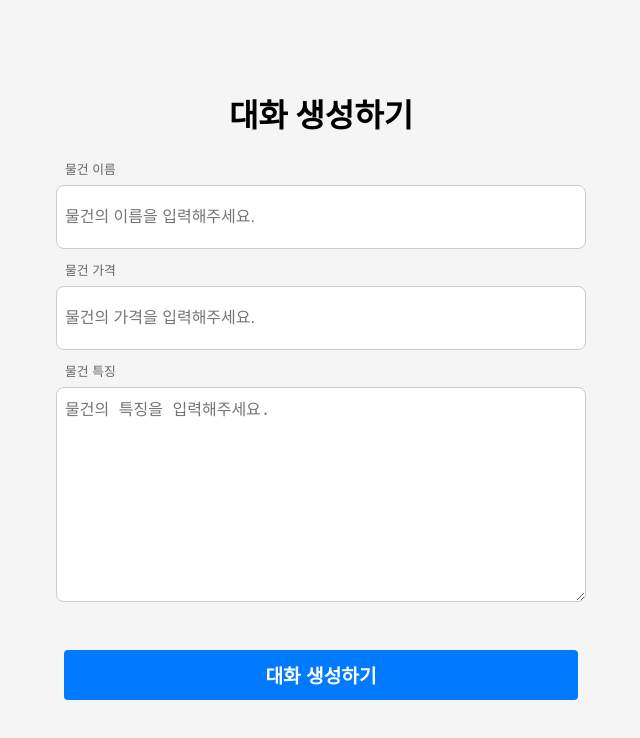
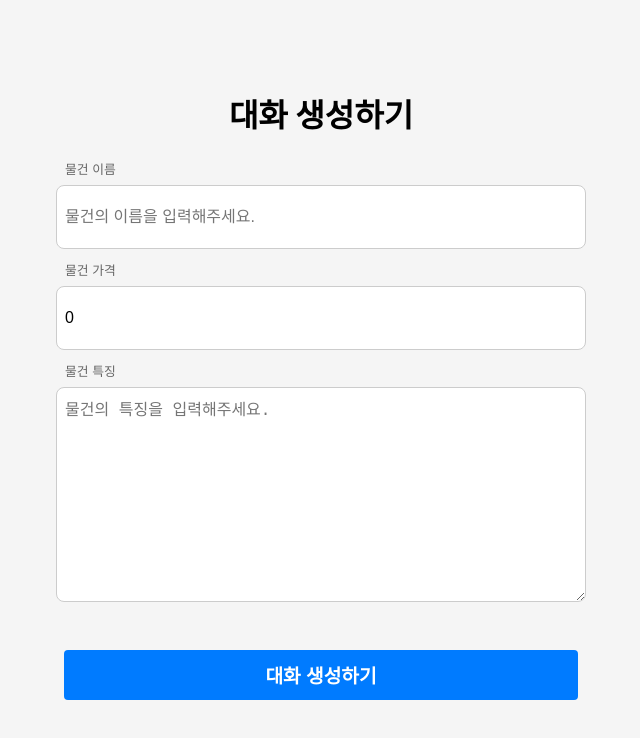
Before and after one commit to hackathonDSM2024/oppo-frontend, a React (Create React App) app: page /createChat in a window 1280 px wide. Shown: the top 738 px of the page, without its empty margins (319-959 px from the left). Built offline with nearby package versions, Linux system fonts and the light colour scheme.

Commit message:
feat :: 대화 생성하기 API 연동

```diff
--- a/src/pages/CreateChat.jsx
+++ b/src/pages/CreateChat.jsx
@@ -1,17 +1,26 @@
 import React, { useState } from 'react';
 import styled from 'styled-components';
+import { createChat } from '../service/net/createChat';
+import { useNavigate } from 'react-router-dom';
 
 
 const CreateChat = () => {
-  const [name, setName] = useState('');
-  const [price, setPrice] = useState('');
-  const [feature, setFeature] = useState('');
+  const navigate = useNavigate();
+  const [name, setName] = useState("");
+  const [price, setPrice] = useState(0);
+  const [description, setDescription] = useState("");
+
 
   const handleStartChat = () => {
     // 사용자 입력 정보로 새 채팅방 생성
     console.log('Username:', name);
-    // 브랜치 아작난거 고치기 위한 push
-    console.log("")
+
+    createChat({
+      name,
+      price,
+      description
+    })
+   navigate("/");
   };
 
   return (
@@ -36,8 +45,8 @@ const CreateChat = () => {
         <ThirdInputField
           type="text"
           placeholder="물건의 특징을 입력해주세요."
-          value={feature}
-          onChange={(e) => setFeature(e.target.value)}
+          value={description}
+          onChange={(e) => setDescription(e.target.value)}
         />
       </InputContainer>
       <StartButton onClick={handleStartChat}>대화 생성하기</StartButton>
--- a/src/service/net/createChat.js
+++ b/src/service/net/createChat.js
@@ -1,6 +1,6 @@
 import { http } from "../../util/net"
 
-export const CreateChat = ({ name, price, description }) => {
+export const createChat = ({ name, price, description }) => {
     return http.post("/chat", {
         name,
         price,
```
